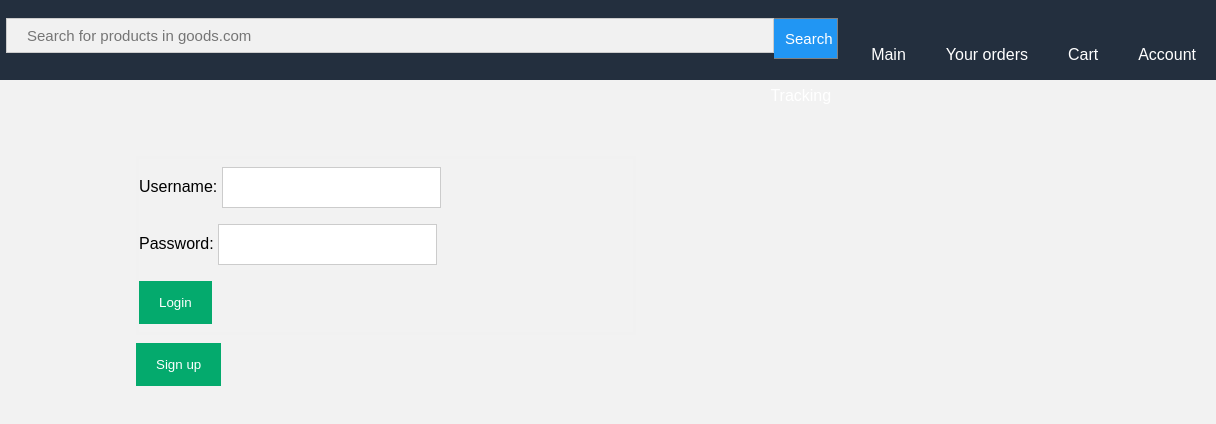
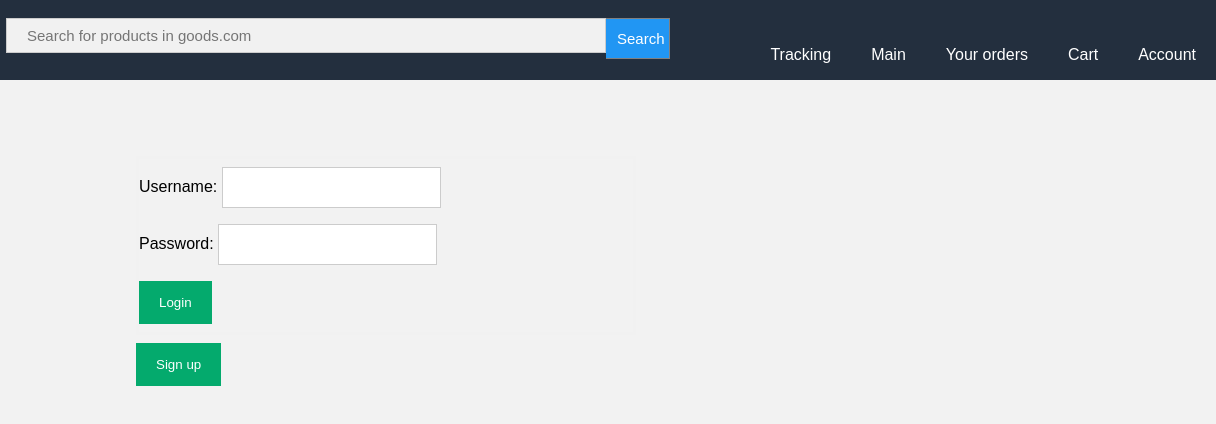
Before and after one commit to loganPasternak67854/SoftwareEngineering-Group13, a website: page account.html in a window 1280 px wide. Shown: the full height of the page, 64-1280 px from the left. Drawn offline with Linux system fonts and the light colour scheme.

Commit message:
decreased length of search bar

```diff
--- a/account.html
+++ b/account.html
@@ -12,6 +12,12 @@
       {
        width: 600px; /* Adjust the width as needed */
       }
+
+
+      .navBar input[type="text"] {
+          width: 600px;
+      }
+
 
   </style>
 
```
